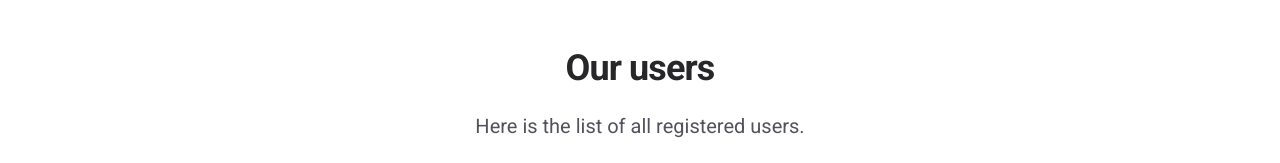
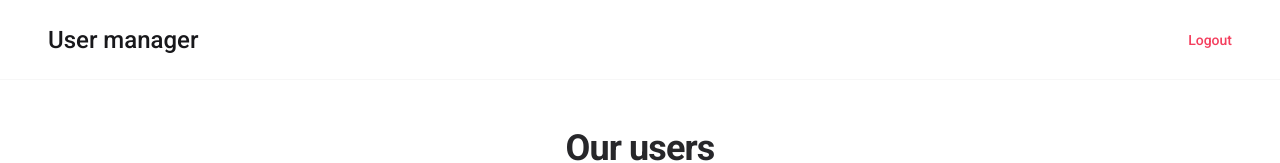
Before and after one commit to evandersondev/user-manager-web, a Vue app: page /home in a window 1280 px wide. Shown: the top 163 px of the page. Built offline with nearby package versions, Linux system fonts and the light colour scheme.

Commit message:
create header component

```diff
--- /dev/null
+++ b/src/components/Header.vue
@@ -0,0 +1,16 @@
+<script setup lang="ts">
+import { useRouter } from 'vue-router'
+
+const router = useRouter()
+
+function handleLogout() {
+  router.push({ path: '/' })
+}
+</script>
+
+<template>
+  <header class="h-20 px-12 flex items-center justify-between border-b border-b-zinc-300/20">
+    <h3 class="text-2xl font-medium">User manager</h3>
+    <button @click="handleLogout" class="text-sm font-medium text-rose-500" type="button">Logout</button>
+  </header>
+</template>
--- a/src/views/Home.vue
+++ b/src/views/Home.vue
@@ -1,6 +1,7 @@
 <script setup lang="ts">
 import { Pencil } from 'lucide-vue-next'
 import { useRouter } from 'vue-router'
+import Header from '../components/Header.vue'
 
 const router = useRouter()
 
@@ -10,6 +11,8 @@ function handleEditUser(id: string) {
 </script>
 
 <template>
+  <Header />
+
   <div class="bg-white w-full max-w-6xl flex flex-col items-center lg:p-12 p-8 space-y-16 mx-auto pb-40">
     <div class="text-center">
       <h1 class="text-4xl font-bold tracking-tight text-zinc-800 mb-6">Our users</h1>
```
